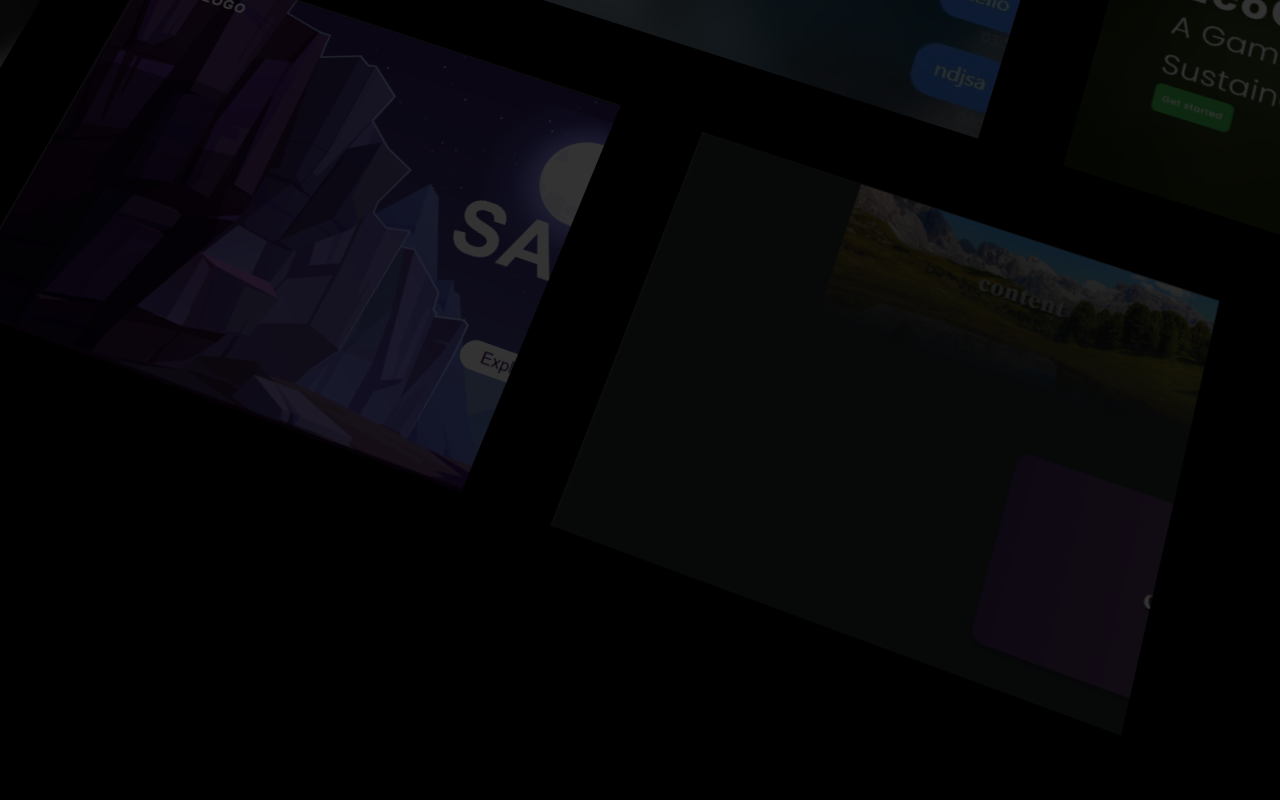
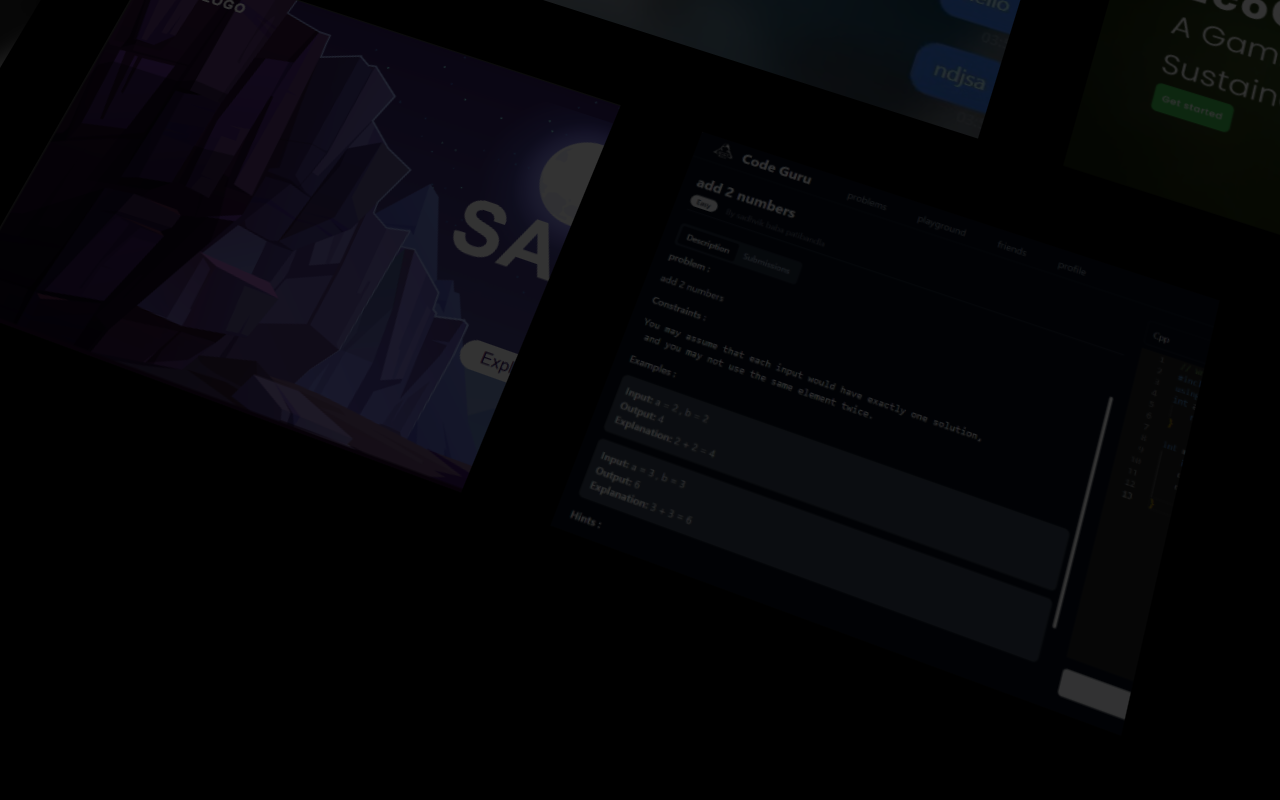
Before and after one commit to Sadhvikbaba/My-Portfolio, a Next.js app: page / in a window 1280 px wide. Shown: the part 820-1620 px from the top of the page. Built offline with nearby package versions, Linux system fonts and the light colour scheme.

Commit message:
updated_to_jan_2025

```diff
--- a/src/components/Skills.tsx
+++ b/src/components/Skills.tsx
@@ -1,16 +1,16 @@
 import React from 'react'
 import { FaReact , FaNodeJs , FaJsSquare , FaPython} from "react-icons/fa";
-import { BiLogoTypescript , BiLogoMongodb} from "react-icons/bi";
+import { BiLogoTypescript , BiLogoMongodb , BiLogoPostgresql} from "react-icons/bi";
 import { RiNextjsFill , RiTailwindCssFill} from "react-icons/ri";
 import { TbBrandCpp } from "react-icons/tb";
-import { SiExpress , SiPostman } from "react-icons/si";
+import { SiExpress , SiPostman , SiPrisma} from "react-icons/si";
 
 const Skills = () => {
   return (
     <>
     <h1 className=' text-5xl mb-4 text-white text-center mt-12'>Skills</h1>
     <div className='text-white'>
-        <div className='grid grid-cols-2 md:grid-cols-6 gap-3'>
+        <div className='grid grid-cols-2 md:grid-cols-7 gap-3'>
             <div className='flex flex-col p-4 justify-center items-center min-w-24 min-h-32 border-2 border-white rounded-lg text-7xl'>
                 C
                 <div className='text-2xl text-center font-semibold'>c</div>
@@ -36,6 +36,10 @@ const Skills = () => {
                 <div className='text-2xl text-center font-semibold'>Node Js</div>
             </div>
             <div className='flex flex-col p-4 justify-center items-center min-w-24 min-h-32 border-2 border-white rounded-lg text-7xl'>
+                <BiLogoPostgresql/>
+                <div className='text-2xl text-center font-semibold'>Postgresql</div>
+            </div>
+            <div className='flex flex-col p-4 justify-center items-center min-w-24 min-h-32 border-2 border-white rounded-lg text-7xl'>
                 <RiNextjsFill/>
                 <div className='text-2xl text-center font-semibold'>Next Js</div>
             </div>
@@ -59,6 +63,10 @@ const Skills = () => {
                 <SiPostman/>
                 <div className='text-2xl text-center font-semibold'>Postman</div>
             </div>
+            <div className='flex flex-col p-4 justify-center items-center min-w-24 min-h-32 border-2 border-white rounded-lg text-7xl'>
+                <SiPrisma/>
+                <div className='text-2xl text-center font-semibold'>Prisma</div>
+            </div>
         </div>
     </div>
     </>
--- a/src/components/TimelineComp.tsx
+++ b/src/components/TimelineComp.tsx
@@ -6,6 +6,7 @@ import scroll from "../../public/scroll.png";
 import connect from "../../public/connect.png";
 import twit from "../../public/twit.png";
 import Chat from "../../public/chat.png";
+import codeGuru from "../../public/codeGuru.png";
 
 export function TimelineDemo() {
   const data = [
@@ -53,7 +54,7 @@ export function TimelineDemo() {
       content: (
         <div>
           <p className="text-neutral-800 dark:text-neutral-200 text-xs md:text-sm font-normal mb-4">
-            explored MERN stack and NEXT-JS and more web dev. created Connect(social media) , Twit(youtube-twitter) , chatting applications
+            explored MERN stack and NEXT-JS and more web dev. created Connect(social media) , Twit(youtube-twitter) , chatting applications , Coding Platform
           </p>
 
           <div className="grid grid-cols-2 gap-4">
@@ -78,6 +79,13 @@ export function TimelineDemo() {
               height={500}
               className="rounded-lg object-cover h-20 md:h-44 lg:h-60 w-full shadow-[0_0_24px_rgba(34,_42,_53,_0.06),_0_1px_1px_rgba(0,_0,_0,_0.05),_0_0_0_1px_rgba(34,_42,_53,_0.04),_0_0_4px_rgba(34,_42,_53,_0.08),_0_16px_68px_rgba(47,_48,_55,_0.05),_0_1px_0_rgba(255,_255,_255,_0.1)_inset]"
             />
+            <Image
+              src={codeGuru}
+              alt="feature template"
+              width={500}
+              height={500}
+              className="rounded-lg object-cover h-20 md:h-44 lg:h-60 w-full shadow-[0_0_24px_rgba(34,_42,_53,_0.06),_0_1px_1px_rgba(0,_0,_0,_0.05),_0_0_0_1px_rgba(34,_42,_53,_0.04),_0_0_4px_rgba(34,_42,_53,_0.08),_0_16px_68px_rgba(47,_48,_55,_0.05),_0_1px_0_rgba(255,_255,_255,_0.1)_inset]"
+            />
 
           </div>
         </div>
--- a/src/components/hero.tsx
+++ b/src/components/hero.tsx
@@ -8,6 +8,7 @@ import scroll from "../../public/scroll.png";
 import parllax from "../../public/parllax.png";
 import chat from "../../public/chat.png";
 import ecoCoin from "../../public/ecoCoin.png";
+import codeGuru from "../../public/codeGuru.png"
 
 
 export function HeroParallaxDemo() {
@@ -55,19 +56,19 @@ export const products = [
     thumbnail:ecoCoin,
   },
   {
-    title: "chat app Frontend",
-    link: "https://github.com/Sadhvikbaba/ChatApp-Frontend",
-    thumbnail:chatPro,
-  },
-  {
-    title: "Connect ",
-    link: "https://github.com/Sadhvikbaba/first-fullstack",
-    thumbnail:connectPro,
+    title: "Code Guru Frontend",
+    link: "https://github.com/Sadhvikbaba/codeGuru-Frontend",
+    thumbnail:codeGuru,
   },
   {
     title: "scroll design",
     link: "https://github.com/Sadhvikbaba/scroll-animation",
     thumbnail:scroll,
+  },
+  {
+    title: "Code Guru Backend ",
+    link: "https://github.com/Sadhvikbaba/codeGuru-Backend",
+    thumbnail:codeGuru,
   },
   {
     title: "parllax design",
--- a/src/components/navbar.tsx
+++ b/src/components/navbar.tsx
@@ -4,6 +4,7 @@ import { Menu, MenuItem, ProductItem } from "./ui/navbar-menu";
 import { cn } from "@/utils/lib";
 import Connect from "../../public/connectPro.png";
 import Twit from "../../public/twitPro.png";
+import CodeGuru from "../../public/codeGuru.png";
 
 export function NavbarDemo({
   moveSkills,
@@ -64,6 +65,12 @@ function Navbar({ className, moveSkills, moveCertifications, moveContactus , mov
               src={Twit.src}
               description="YouTube Twitter hybrid application"
             />
+            <ProductItem
+              title="Code Guru"
+              href="https://code-guru-frontend.vercel.app/"
+              src={CodeGuru.src}
+              description="A Coding Platform"
+            />
           </div>
         </MenuItem>
 
```
Also changed, not shown: public/codeGuru.png (added).
